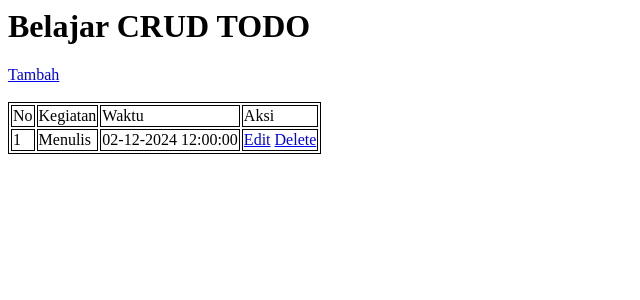
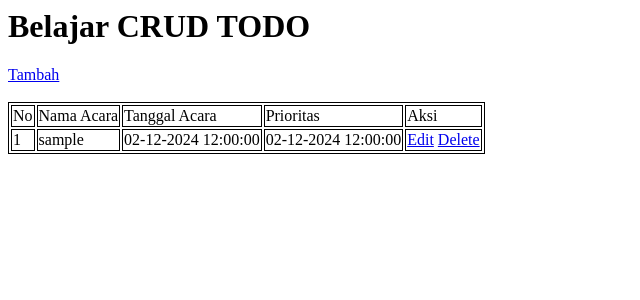
Before and after one commit to jalzae/phpnative_belajar, a PHP site: page / in a window 1280 px wide. Shown: the top 300 px of the page, without its empty margins (0-640 px from the left). Run offline with PHP 8.4, Linux system fonts and the light colour scheme; tables that the repository leaves empty or names only in its code hold one stand-in row (values such as "Sample post").

Commit message:
update tugas

```diff
--- a/aksi/insert.php
+++ b/aksi/insert.php
@@ -0,0 +1,6 @@
+<?php
+include('../koneksi.php');
+
+$deskripsi=$_POST['deskripsi'];
+
+// TODO insert database
--- a/aksi/update.php
+++ b/aksi/update.php
@@ -0,0 +1,2 @@
+
+<!-- TODO update database  -->
--- a/edit.php
+++ b/edit.php
@@ -6,10 +6,11 @@
 
 <body>
   <h2>Edit data <?= $_GET['id'] ?></h2>
+  <!-- TODO sesuaikan form edit -->
+   <!-- TODO get select one data  -->
   <form method="post" action="aksi/update.php">
-    <input name="id" type="hidden" />
+    <input name="id"  type="hidden" />
     <input name="kegiatan" placeholder="Nama kegiatan" />
-
     <input type="date" name="waktu" placeholder="waktu kegiatan" />
 
     <input type="submit" value="Update">
--- a/index.php
+++ b/index.php
@@ -1,3 +1,7 @@
+<?php
+include('./koneksi.php');
+?>
+
 <html>
 
 <head>
@@ -20,22 +24,32 @@
     <thead>
       <tr>
         <td>No</td>
-        <td>Kegiatan</td>
-        <td>Waktu</td>
+        <td>Nama Acara</td>
+        <td>Tanggal Acara</td>
+        <td>Prioritas</td>
         <td>Aksi</td>
       </tr>
     </thead>
     <tbody>
       <!-- //TODO fetch all data -->
+      <?php
+      $data = mysqli_query($koneksi, "select * from data_admin");
+      $no = 1;
+      while ($row = mysqli_fetch_assoc($data)) {
+
+      ?>
         <tr>
-        <td>1</td>
-        <td>Menulis</td>
+          <td><?= $no++ ?></td>
+          <td><?= $row['username'] ?></td>
+          <td>02-12-2024 12:00:00</td>
           <td>02-12-2024 12:00:00</td>
           <td>
             <a href="edit.php?id=1">Edit</a>
-          <a href="aksi/delete.php?id=1">Delete</a>
+            <a href="aksi/delete.php?id=<?= $row['id_admin'] ?>">Delete</a>
           </td>
         </tr>
+
+      <?php } ?>
     </tbody>
   </table>
 </body>
--- a/koneksi.php
+++ b/koneksi.php
@@ -2,7 +2,7 @@
 $host = "localhost";
 $user = "root";
 $pass = "";
-$name = "todo";
+$name = "sd";
 
 $koneksi = mysqli_connect($host, $user, $pass, $name);
 if (mysqli_connect_errno()) {
--- a/tambah.php
+++ b/tambah.php
@@ -7,12 +7,15 @@
 <body>
   <h2>Tambah data</h2>
   <form method="post" action="aksi/insert.php">
-    <input name="kegiatan" placeholder="Nama kegiatan" />
+    <!-- TODO sesuaikan dengan nama kolom  -->
 
+    <input name="nama_acara" placeholder="Nama kegiatan" />
+    <input name="deskripsi" placeholder="Nama kegiatan" />
     <input type="date" name="waktu" placeholder="waktu kegiatan" />
 
     <input type="submit" value="Submit">
     <input type="reset" value="Reset">
+
   </form>
 </body>
 
```
Also changed, not shown: aksi/delete.php (+10 -0 lines). Lines whose indentation alone changed are shown as unchanged.
